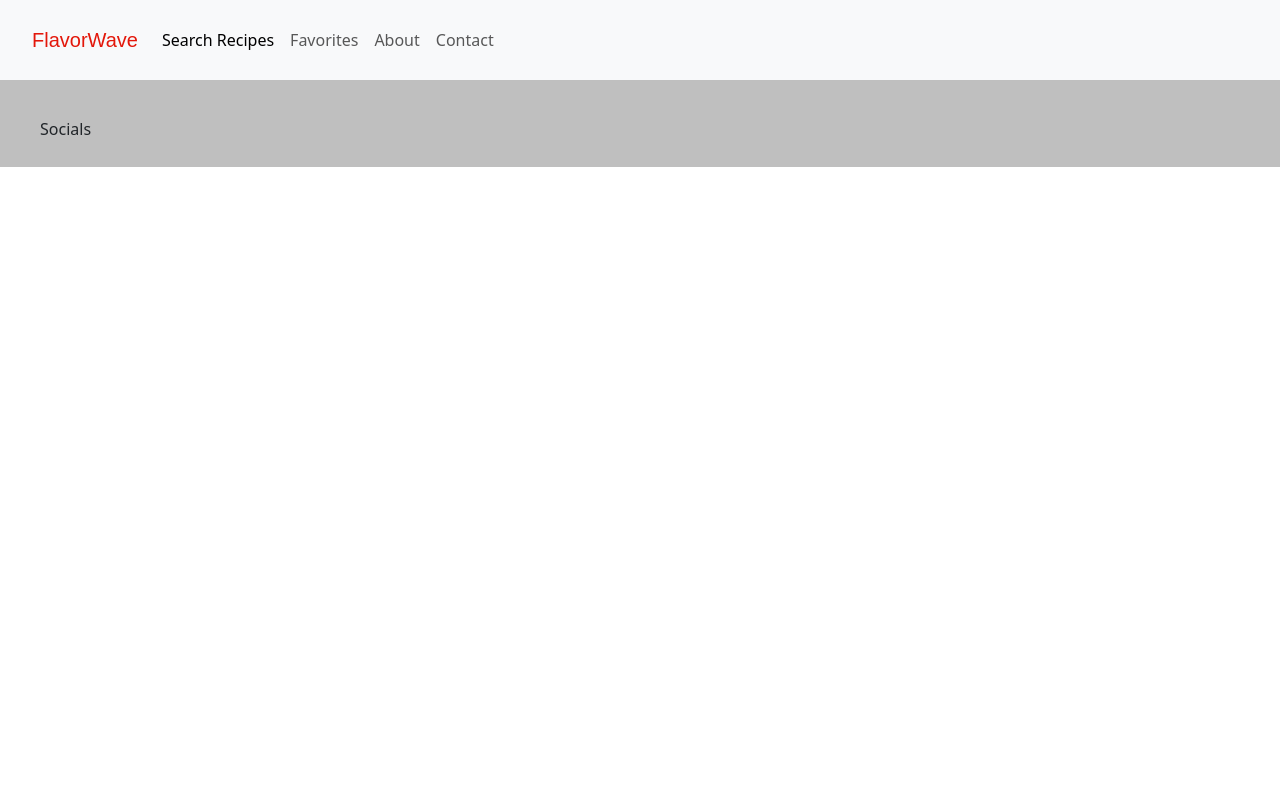
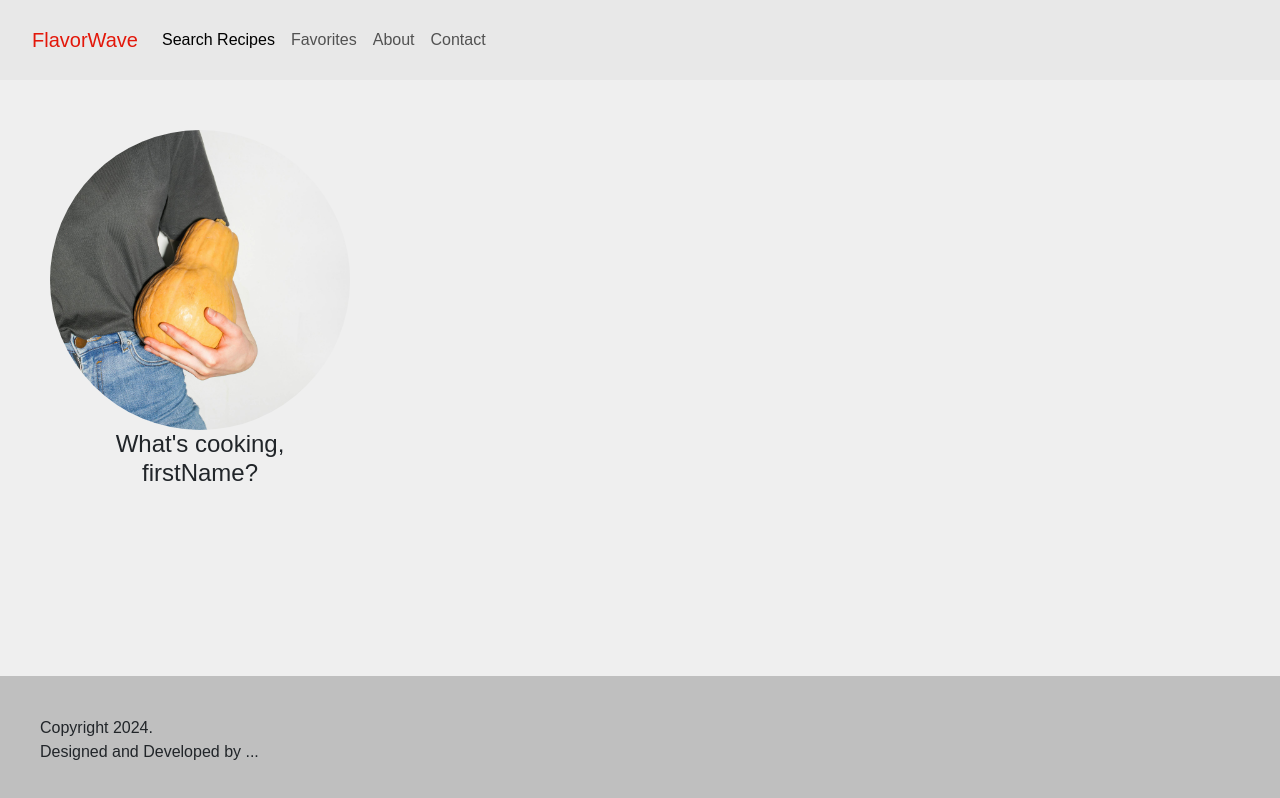
Before and after one commit to delucianina/FlavorWave, a React (Vite) app in the folder client/: page / in a window 1280 px wide. Built offline with nearby package versions, Linux system fonts and the light colour scheme; a web font is replaced by a local one.

Commit message:
worked on css rules for footer, started a profile page

```diff
--- a/client/src/App.tsx
+++ b/client/src/App.tsx
@@ -1,6 +1,7 @@
 // import { useState } from 'react'
 
 import Header from './components/Header';
+import Profile from './components/Profile';
 import Footer from './components/Footer';
 
 function App() {
@@ -9,6 +10,7 @@ function App() {
   return (
     <>
         <Header />
+        <Profile />
 
         <Footer />
     </>
--- a/client/src/components/Footer.tsx
+++ b/client/src/components/Footer.tsx
@@ -1,17 +1,11 @@
 function Footer() {
-    return (
-        <nav>
-            <div className='footer'>
+    const date = new Date();
 
-                <div>
-                    <h6>Socials</h6>
-                    <div className="socials-icons">
-
-                    </div>
-                </div>
-
-            </div>
-        </nav>
+    return(
+        <footer>
+            <p>Copyright {date.getFullYear()}. <br></br>Designed and Developed by ...</p>
+            {/* <a href="https://github.com/delucianina/" >GITHUB PROFILE LINK</a> */}
+        </footer>
     )
 }
 
--- a/client/src/components/Header.tsx
+++ b/client/src/components/Header.tsx
@@ -15,7 +15,8 @@ function Header() {
         //     </div>
         // </nav>
 
-        <nav className="navbar navbar-expand-lg bg-body-tertiary navbar-bg">
+        // BOOTSTRAP ----------------------
+            <nav className="navbar-bg navbar navbar-expand-lg bg-body-tertiary navbar-bg">
                 <div className="container-fluid">
                     <a className="navbar-brand custom-font chili-red" href="#">FlavorWave</a>
                     <button className="navbar-toggler" type="button" data-bs-toggle="collapse" data-bs-target="#navbarNav" aria-controls="navbarNav" aria-expanded="false" aria-label="Toggle navigation">
--- /dev/null
+++ b/client/src/components/Profile.tsx
@@ -0,0 +1,31 @@
+// import { useState, useEffect } from 'react';
+// import axios from 'axios';
+
+function Profile() {
+    // const [quote, setQuote] = useState('Loading...');
+    // const url = 'https://api.api-ninjas.com/v1/quotes?category=computers';
+    // const apiKey = 'OExYIVPGwjHy6vyDnuXSow==NqZk85kGepst2duc';
+
+    // leave array empty, it'll only run once
+    // useEffect(() => {
+    //     axios.get(url, {
+    //         headers: {
+    //             'X-Api-Key': apiKey
+    //         }
+    //     }).then((res) => {
+    //         setQuote(res.data[0].quote);
+    //     });
+    // }, []);
+
+    return (
+        <section className="profile-page">
+            <div className="profile-block">
+                <div className="profile-image"></div>
+                <h4>What's cooking,<br></br>firstName?</h4>
+            </div>
+            {/* <p className="text-center">{quote}</p> */}
+        </section>
+    )
+}
+
+export default Profile;
--- a/client/src/index.css
+++ b/client/src/index.css
@@ -1,11 +1,26 @@
 @import url('https://fonts.googleapis.com/css2?family=Poppins:ital,wght@0,100;0,200;0,300;0,400;0,500;0,600;0,700;0,800;0,900;1,100;1,200;1,300;1,400;1,500;1,600;1,700;1,800;1,900&family=Yusei+Magic&display=swap');
 
 @import url('https://fonts.googleapis.com/css2?family=Concert+One&family=Poppins:ital,wght@0,100;0,200;0,300;0,400;0,500;0,600;0,700;0,800;0,900;1,100;1,200;1,300;1,400;1,500;1,600;1,700;1,800;1,900&family=Yusei+Magic&display=swap');
+
+* {
+  margin: 0;
+  padding: 0;
+  font-family: sans-serif;
+}
 
 html, body, #root {
   height: 100%;
 }
 
+#root {
+  display: flex;
+  flex-direction: column;
+  justify-content: space-between;
+}
+
+
+
+/* REUSABLE CUSTOM STYLES */
 
 .custom-font {
   font-family: "Yusei Magic", sans-serif;
@@ -16,16 +31,73 @@ html, body, #root {
   color: #E3170A;
 }
 
+.flex {
+  display: flex;
+}
+
+
+
+/* NAV BAR STYLES */
+
 .logo {
   padding-right: 25%;
 }
 
 .navbar-bg {
   padding: 20px;
-  background-color: #e8e8e8;
+  background-color: #e8e8e8 !important;
 }
 
-.footer {
+
+
+/* BODY STYLES */
+
+.text-center {
+  text-align: center;
+}
+
+.display-flex {
+  display: flex;
+  margin: 35px 15%;
+  justify-content: center;
+  align-items: center;
+}
+
+
+
+/* PROFILE STYLES */
+
+  .profile-image {
+    border-radius: 50%;
+    background-image: url('./assets/images/squash_lady.jpg');
+    background-size: cover;
+    background-position: center;
+    height: 300px;
+    width: 300px;
+  }
+
+  .profile-page {
+    background-color: #efefef;
+    height: 100%;
+    display: flex;
+  }
+
+  .profile-block {
+    display: flex;
+    flex-direction: column;
+    align-items: center;
+    text-align: center;
+    margin-top: 50px;
+    margin-left: 50px;
+  }
+
+
+
+/* FOOTER STYLES */
+
+footer {
+  display: flex;
+  justify-content: space-between;
   background-color: #bfbfbf;
   padding: 40px 40px 20px;
 }
```
Also changed, not shown: client/src/assets/images/apple_2.jpg (added), 2 other files (tests, documents, lock files or other folders). Lines whose indentation alone changed are shown as unchanged.
